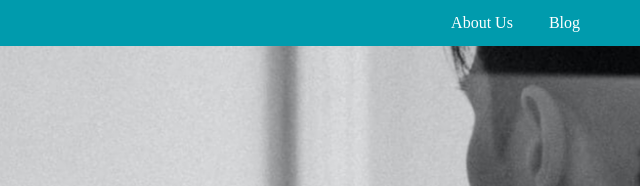
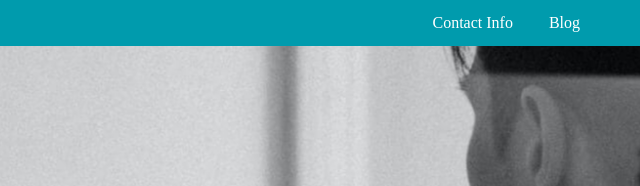
Before and after one commit to insidemordecai/think-big-marketing, a plain HTML site: page index.html in a window 1280 px wide. Shown: the top 186 px of the page, 620-1260 px from the left. Drawn offline with Linux system fonts and the light colour scheme.

Commit message:
nav changes

```diff
--- a/index.html
+++ b/index.html
@@ -28,7 +28,7 @@
 
     <div class="nav-right">
       <ul>
-        <li><a href="#footer">About Us</a></li>
+        <li><a href="#footer">Contact Info</a></li>
         <li><a href="#blog">Blog</a></li>
       </ul>
     </div>
```
Also changed, not shown: articles/teamwork-makes-the-dream-work.html (+0 -1 lines), articles/we-work-with-brands-you-love.html (+0 -1 lines), articles/why-choose-us.html (+0 -1 lines).
